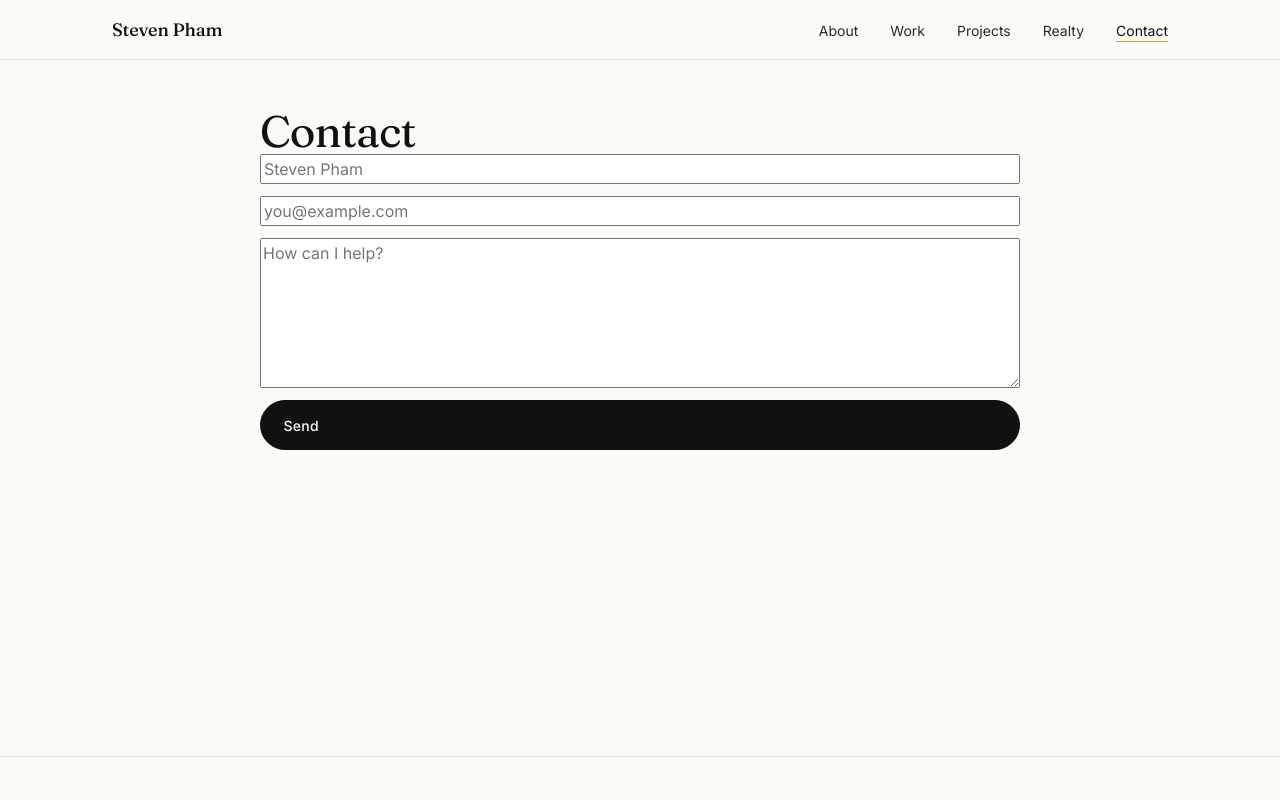
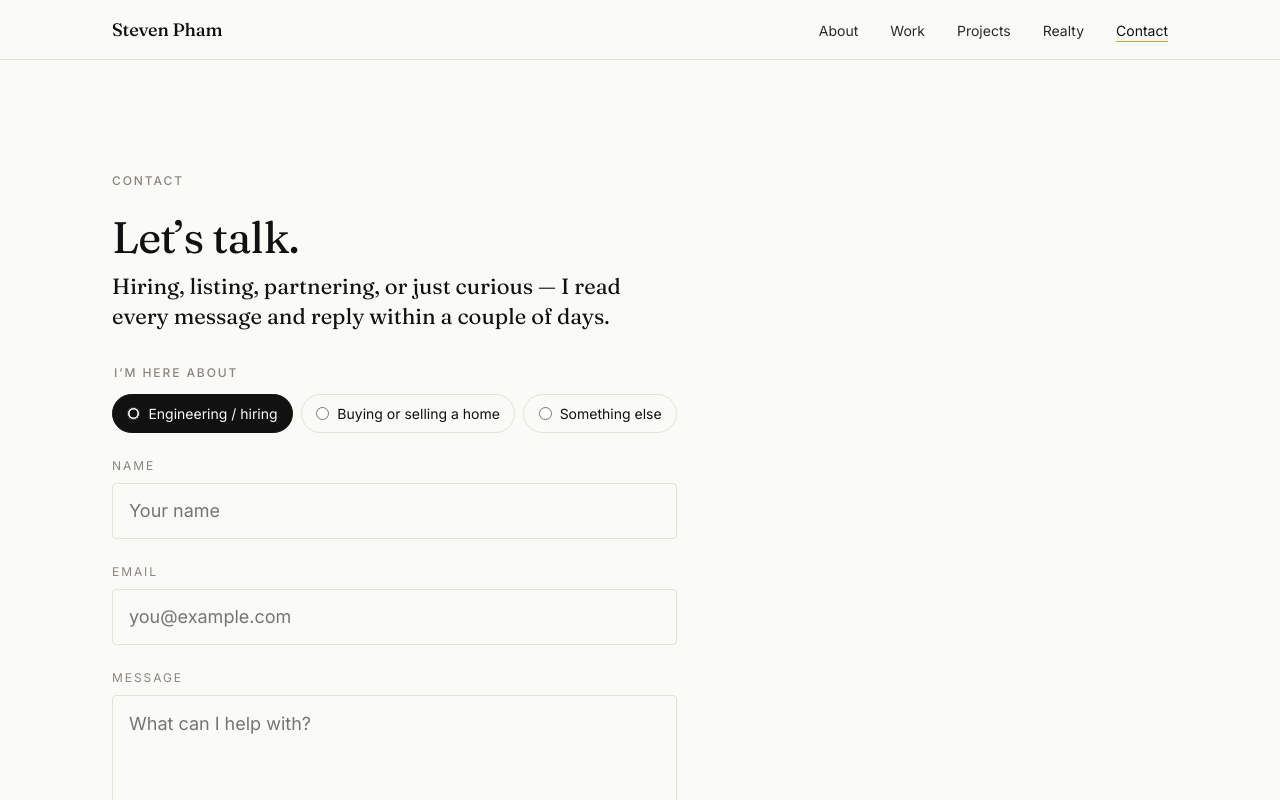
Before and after one commit to xStevenTP/personal-website, a Next.js app in the folder src/frontend/: page /contact in a window 1280 px wide. Shown: the top 800 px of the page. Built offline with nearby package versions, Linux system fonts and the light colour scheme; no server answers.

Commit message:
feat(contact): editorial form with inquiry-type select wired to backend topic field

```diff
--- /dev/null
+++ b/src/frontend/app/contact/ContactForm.tsx
@@ -0,0 +1,83 @@
+'use client';
+import { FormEvent, useEffect, useState } from 'react';
+import { useSearchParams } from 'next/navigation';
+import { API_BASE_URL } from '../../lib/config';
+import styles from './contact.module.scss';
+
+export default function ContactForm() {
+  const params = useSearchParams();
+  const [status, setStatus] = useState<'idle' | 'sending' | 'ok' | 'error'>('idle');
+  const [topic, setTopic] = useState<string>('engineering');
+
+  useEffect(() => {
+    const t = params.get('topic');
+    if (t === 'realty' || t === 'engineering' || t === 'other') setTopic(t);
+  }, [params]);
+
+  async function onSubmit(e: FormEvent<HTMLFormElement>) {
+    e.preventDefault();
+    const form = e.currentTarget;
+    const data = {
+      name: (form.elements.namedItem('name') as HTMLInputElement).value,
+      email: (form.elements.namedItem('email') as HTMLInputElement).value,
+      message: (form.elements.namedItem('message') as HTMLTextAreaElement).value,
+      topic,
+    };
+    try {
+      setStatus('sending');
+      const res = await fetch(`${API_BASE_URL}/contact`, {
+        method: 'POST',
+        headers: { 'Content-Type': 'application/json' },
+        body: JSON.stringify(data),
+      });
+      setStatus(res.ok ? 'ok' : 'error');
+      if (res.ok) form.reset();
+    } catch {
+      setStatus('error');
+    }
+  }
+
+  return (
+    <form onSubmit={onSubmit} className={styles.form} aria-busy={status === 'sending'}>
+      <fieldset className={styles.topic}>
+        <legend className="eyebrow">I&rsquo;m here about</legend>
+        {[
+          { v: 'engineering', l: 'Engineering / hiring' },
+          { v: 'realty', l: 'Buying or selling a home' },
+          { v: 'other', l: 'Something else' },
+        ].map(opt => (
+          <label key={opt.v} className={styles.chip}>
+            <input
+              type="radio"
+              name="topic"
+              value={opt.v}
+              checked={topic === opt.v}
+              onChange={() => setTopic(opt.v)}
+            />
+            <span>{opt.l}</span>
+          </label>
+        ))}
+      </fieldset>
+
+      <label className={styles.field}>
+        <span>Name</span>
+        <input name="name" required placeholder="Your name" />
+      </label>
+      <label className={styles.field}>
+        <span>Email</span>
+        <input type="email" name="email" required placeholder="you@example.com" />
+      </label>
+      <label className={styles.field}>
+        <span>Message</span>
+        <textarea name="message" rows={6} required placeholder="What can I help with?" />
+      </label>
+
+      <button className="btn" type="submit" disabled={status === 'sending'}>
+        {status === 'sending' ? 'Sending…' : 'Send message'} <span data-arrow />
+      </button>
+
+      {status === 'ok' && <div className={styles.ok} role="status">Thanks — I&rsquo;ll be in touch shortly.</div>}
+      {status === 'error' && <div className={styles.err} role="status">Something went wrong. Please email me at steventuanpham@gmail.com.</div>}
+    </form>
+  );
+}
--- /dev/null
+++ b/src/frontend/app/contact/contact.module.scss
@@ -0,0 +1,44 @@
+.form {
+  display: grid;
+  gap: var(--space-6);
+  max-width: 56ch;
+}
+.topic {
+  border: none;
+  padding: 0;
+  display: flex;
+  flex-wrap: wrap;
+  gap: var(--space-2);
+  legend { display: block; margin-bottom: var(--space-3); }
+}
+.chip {
+  display: inline-flex;
+  align-items: center;
+  gap: var(--space-2);
+  padding: 0.5rem 0.9rem;
+  border: 1px solid var(--rule);
+  border-radius: 999px;
+  font-size: var(--fs-sm);
+  cursor: pointer;
+  transition: border-color var(--dur-fast) var(--ease-out), background var(--dur-fast) var(--ease-out);
+  input { accent-color: var(--ink); }
+  &:has(input:checked) { background: var(--ink); color: var(--bg); border-color: var(--ink); }
+}
+.field {
+  display: grid;
+  gap: var(--space-2);
+  span { font-size: var(--fs-xs); letter-spacing: 0.16em; text-transform: uppercase; color: var(--mute); }
+  input, textarea {
+    border: 1px solid var(--rule);
+    background: transparent;
+    border-radius: var(--radius-sm);
+    padding: 0.85rem 1rem;
+    font-size: var(--fs-md);
+    color: var(--ink);
+    transition: border-color var(--dur-fast) var(--ease-out);
+    &:focus { outline: none; border-color: var(--ink); }
+  }
+  textarea { resize: vertical; min-height: 140px; }
+}
+.ok { color: var(--ink); font-size: var(--fs-sm); border-left: 2px solid var(--accent); padding-left: var(--space-3); }
+.err { color: #B22222; font-size: var(--fs-sm); }
--- a/src/frontend/app/contact/page.tsx
+++ b/src/frontend/app/contact/page.tsx
@@ -1,46 +1,15 @@
-'use client';
-import { FormEvent, useState } from 'react';
-import { API_BASE_URL } from '../../lib/config';
+import { Suspense } from 'react';
+import Section from '../../components/Section';
+import ContactForm from './ContactForm';
+
+export const metadata = { title: 'Contact — Steven Pham' };
 
 export default function ContactPage() {
-  const [status, setStatus] = useState<'idle' | 'sending' | 'ok' | 'error'>('idle');
-
-  async function onSubmit(e: FormEvent<HTMLFormElement>) {
-    e.preventDefault();
-    const form = e.currentTarget;
-    const data = {
-      name: (form.elements.namedItem('name') as HTMLInputElement).value,
-      email: (form.elements.namedItem('email') as HTMLInputElement).value,
-      message: (form.elements.namedItem('message') as HTMLTextAreaElement).value,
-    };
-
-    try {
-      setStatus('sending');
-      const res = await fetch(`${API_BASE_URL}/contact`, {
-        method: 'POST',
-        headers: { 'Content-Type': 'application/json' },
-        body: JSON.stringify(data)
-      });
-      setStatus(res.ok ? 'ok' : 'error');
-      form.reset();
-    } catch {
-      setStatus('error');
-    }
-  }
-
   return (
-    <section className="section" style={{ maxWidth: 760, margin: '0 auto' }}>
-      <h2>Contact</h2>
-      <form onSubmit={onSubmit} className="contactCard" style={{ display: 'grid', gap: '.75rem' }}>
-        <input name="name" placeholder="Steven Pham" required />
-        <input type="email" name="email" placeholder="you@example.com" required />
-        <textarea name="message" placeholder="How can I help?" rows={6} required />
-        <button className="btn primary" type="submit" disabled={status==='sending'}>
-          {status === 'sending' ? 'Sending…' : 'Send'}
-        </button>
-        {status === 'ok' && <div role="status">Thanks! I'll reply shortly.</div>}
-        {status === 'error' && <div role="status">Something went wrong. Please try again.</div>}
-      </form>
-    </section>
+    <Section eyebrow="Contact" title="Let&rsquo;s talk." lede="Hiring, listing, partnering, or just curious — I read every message and reply within a couple of days.">
+      <Suspense fallback={null}>
+        <ContactForm />
+      </Suspense>
+    </Section>
   );
 }
```
Also changed, not shown: 1 other file (tests, documents, lock files or other folders).
